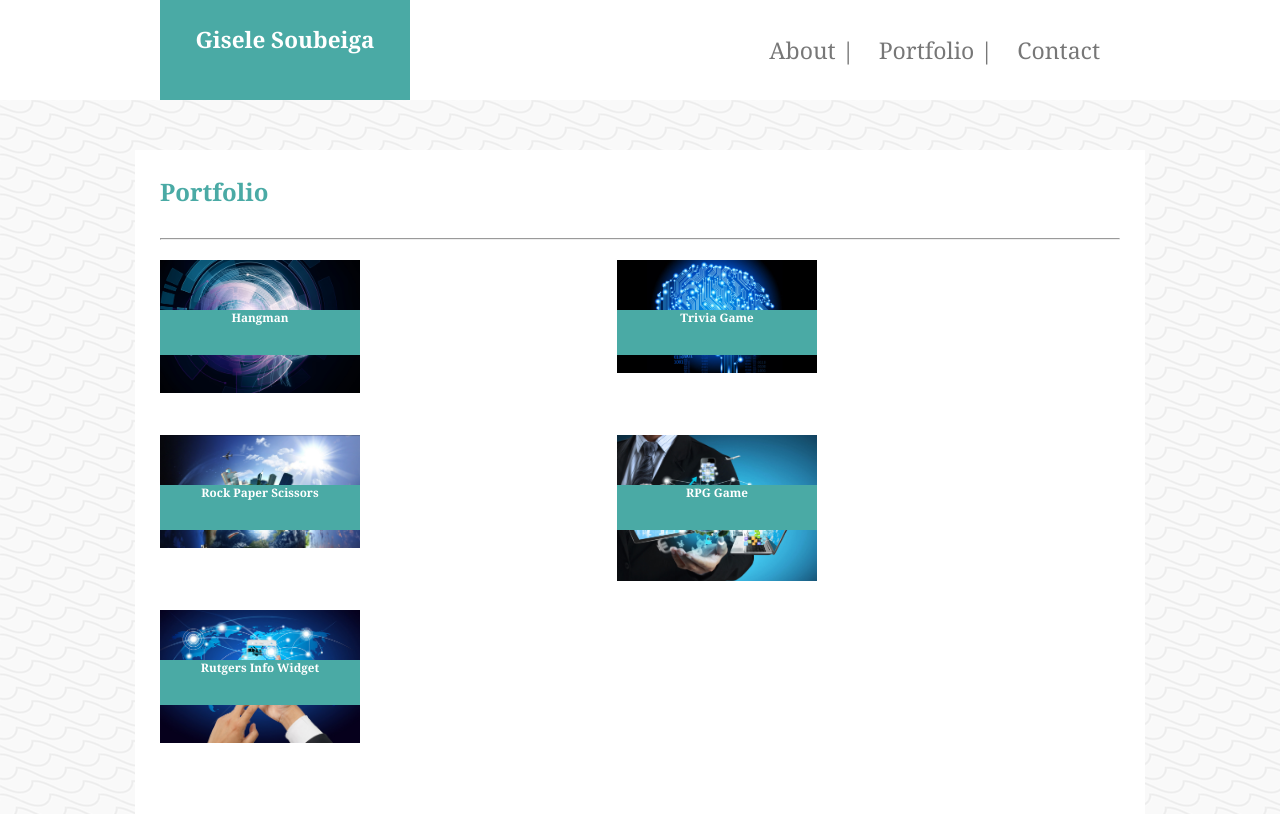
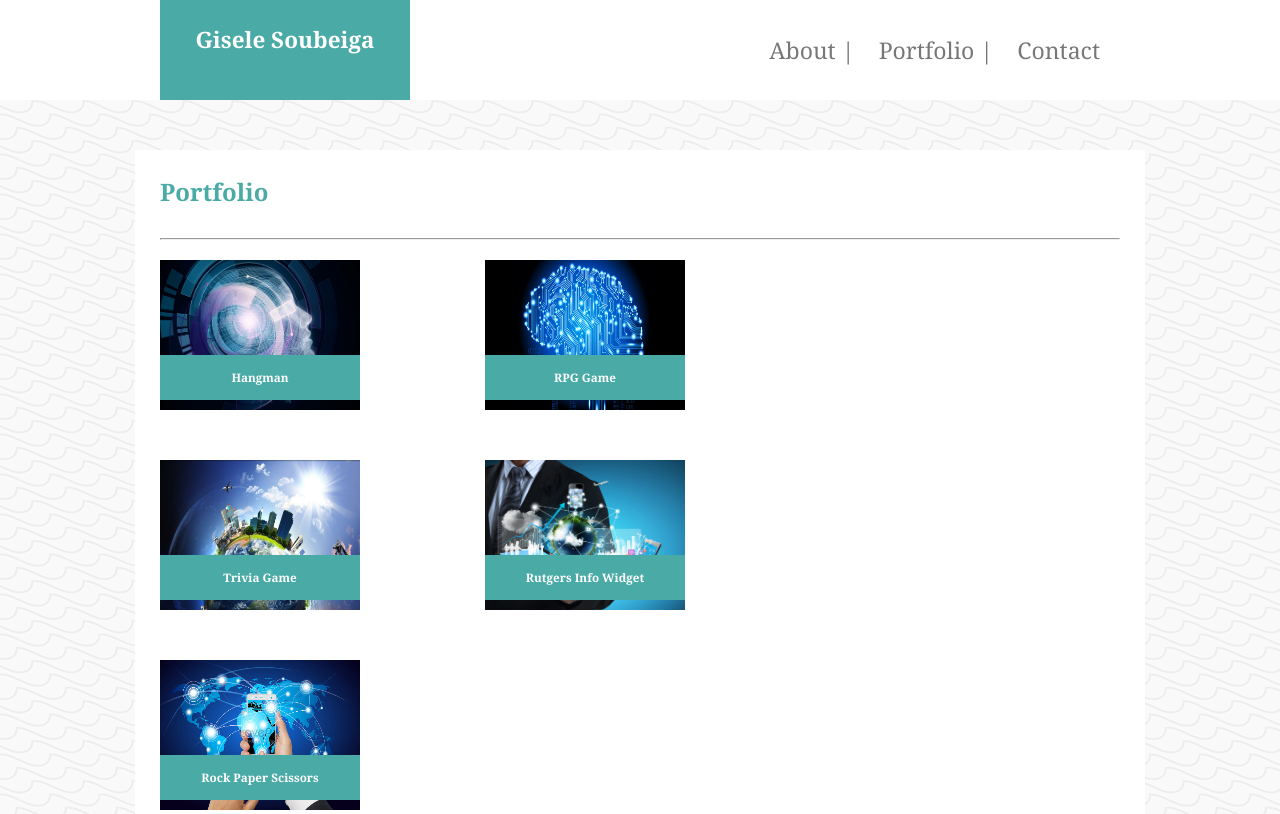
Before and after one commit to Giselesoubeiga/Myportfolio, a plain HTML site: page portfolio.html in a window 1280 px wide. Shown: the top 814 px of the page. Drawn offline with Linux system fonts and the light colour scheme.

Commit message:
add more structures

```diff
--- a/assets/css/style.css
+++ b/assets/css/style.css
@@ -97,6 +97,10 @@ text-decoration: none;
     font-family: Georgia, 'Times New Roman', Times, serif;
 
 }
+.formGroupe{
+   color: #777777
+}
+
 
 .btn{
     background:#4aaaa5 ;
@@ -117,16 +121,20 @@ text-decoration: none;
 .bloc-img{
     border: none;
     height: 150px;
-    width: 150px;
-    width: 45%;
+    width: 300px;
     display: block;
     float: left;
     margin-right: 25px;
     position: relative;
-    margin-bottom: 25px;
+    margin-bottom: 50px;
+}
 
+.bloc-img img{
+   width: 200px;
+   height: 150px;
 
 }
+
 .bloc-img-title{
     font-family: Georgia, 'Times New Roman', Times, serif;
     font-size: 10px;
@@ -136,8 +144,7 @@ text-decoration: none;
     height: 45px;
     text-align: center;
     margin-top: 50px;
-    margin-bottom: 50px;
+    bottom: 10px;
     width: 200px;
-    line-height: 15px;
-    float: inline-end;
+    line-height: 45px;
 }
--- a/portfolio.html
+++ b/portfolio.html
@@ -47,7 +47,7 @@
                 <div class="bloc-img">
                     <img src="assets/images/ia.jpg" alt="">
                      <div class="bloc-img-title">
-                         <h3>Trivia Game</h3>
+                         <h3>RPG Game</h3>
                      </div>
                 </div>
 
@@ -55,7 +55,7 @@
                 <div class="bloc-img">
                     <img src="assets/images/9d2f35d6-a75a-44e7-8259-6ff1abb00ce4-1.jpg" alt="">
                      <div class="bloc-img-title">
-                         <h3>Rock Paper Scissors</h3>
+                         <h3>Trivia Game</h3>
                      </div>
                 </div>
 
@@ -63,7 +63,7 @@
                 <div class="bloc-img">
                     <img src="assets/images/technology1.jpg" alt="">
                      <div class="bloc-img-title">
-                         <h3>RPG Game</h3>
+                         <h3>Rutgers Info Widget</h3>
                      </div>
                 </div>
 
@@ -71,7 +71,7 @@
                 <div class="bloc-img">
                     <img src="assets/images/5989.jpg_wh860.jpg" alt="">
                      <div class="bloc-img-title">
-                         <h3>Rutgers Info Widget</h3>
+                         <h3>Rock Paper Scissors </h3>
                      </div>
                 </div>
             </div>
```
Also changed, not shown: contact.html (+2 -3 lines).
